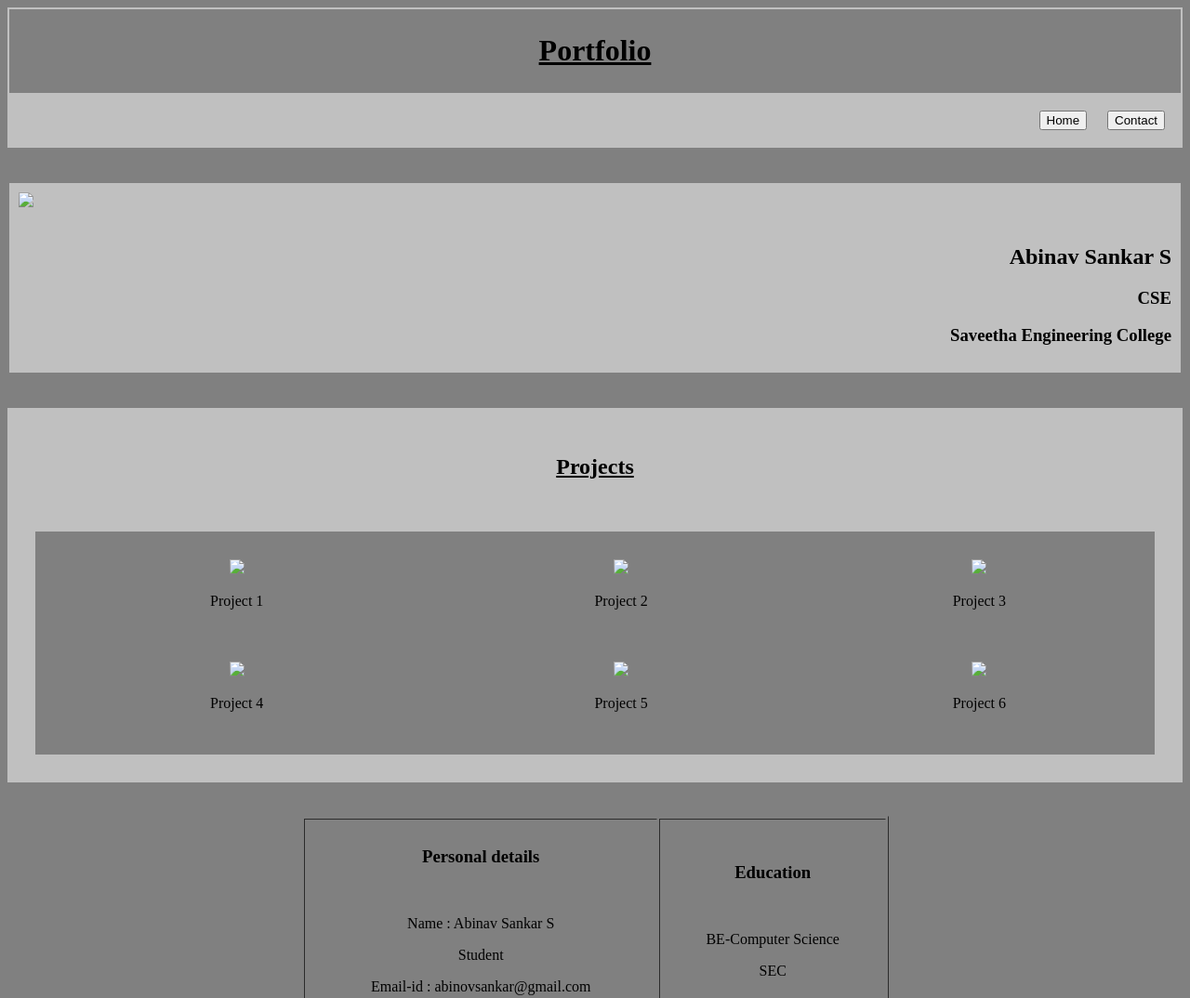
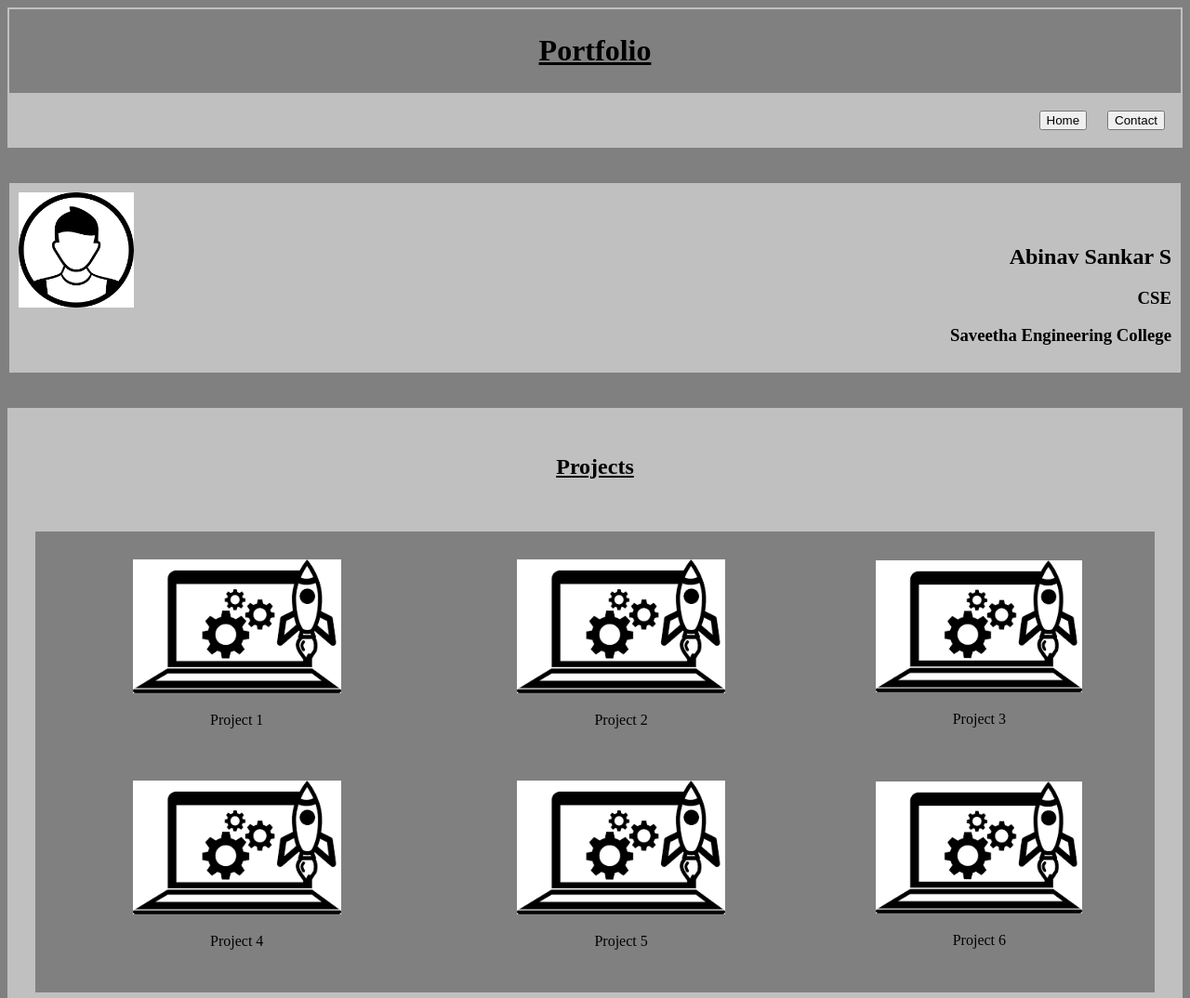
Before and after one commit to Abinavsankar/Portfolio, a plain HTML site: page index.html in a window 1280 px wide. Shown: the top 1074 px of the page at 93% size. Drawn offline with Linux system fonts and the light colour scheme.

Commit message:
first command

```diff
--- a/index.html
+++ b/index.html
@@ -35,7 +35,7 @@
                 </tr>
                 <tr width ="100%" bgcolor="silver">
                     <td>
-                        <img align= left src="C:\Users\SEC\Downloads\p0p.png" cellpadding="10" width="10%">
+                        <img align= left src="p0p.png" cellpadding="10" width="10%">
                         <br><br>
                         <h2 align="right">Abinav Sankar S</h2>
                         <h3 align="right">CSE</h3>
@@ -56,29 +56,29 @@
                             <tbody>
                                 <tr>
                                     <td align="center" width="35%">
-                                        <img src="C:\Users\SEC\Downloads\pro icon.png" width="60%">
+                                        <img src="pro icon.png" width="60%">
                                         <p>Project 1</p>
                                     </td>
                                     <td  align="center" width="35%">
-                                        <img src="C:\Users\SEC\Downloads\pro icon.png" width="60%">
+                                        <img src="pro icon.png" width="60%">
                                         <p>Project 2</p>
                                     </td>
                                     <td align="center" width="35%">
-                                        <img src="C:\Users\SEC\Downloads\pro icon.png" width="70%">
+                                        <img src="pro icon.png" width="70%">
                                         <p>Project 3</p>
                                     </td>
                                 </tr>
                                 <tr>
                                     <td align="center" width="35%">
-                                        <img src="C:\Users\SEC\Downloads\pro icon.png" width="60%">
+                                        <img src="\pro icon.png" width="60%">
                                         <p>Project 4</p>
                                     </td>
                                     <td  align="center" width="35%">
-                                        <img src="C:\Users\SEC\Downloads\pro icon.png" width="60%">
+                                        <img src="pro icon.png" width="60%">
                                         <p>Project 5</p>
                                     </td>
                                     <td align="center" width="35%">
-                                        <img src="C:\Users\SEC\Downloads\pro icon.png" width="70%">
+                                        <img src="pro icon.png" width="70%">
                                         <p>Project 6</p>
                                     </td>
                                 </tr>
```
Also changed, not shown: p0p.png (added), pro icon.png (added).
